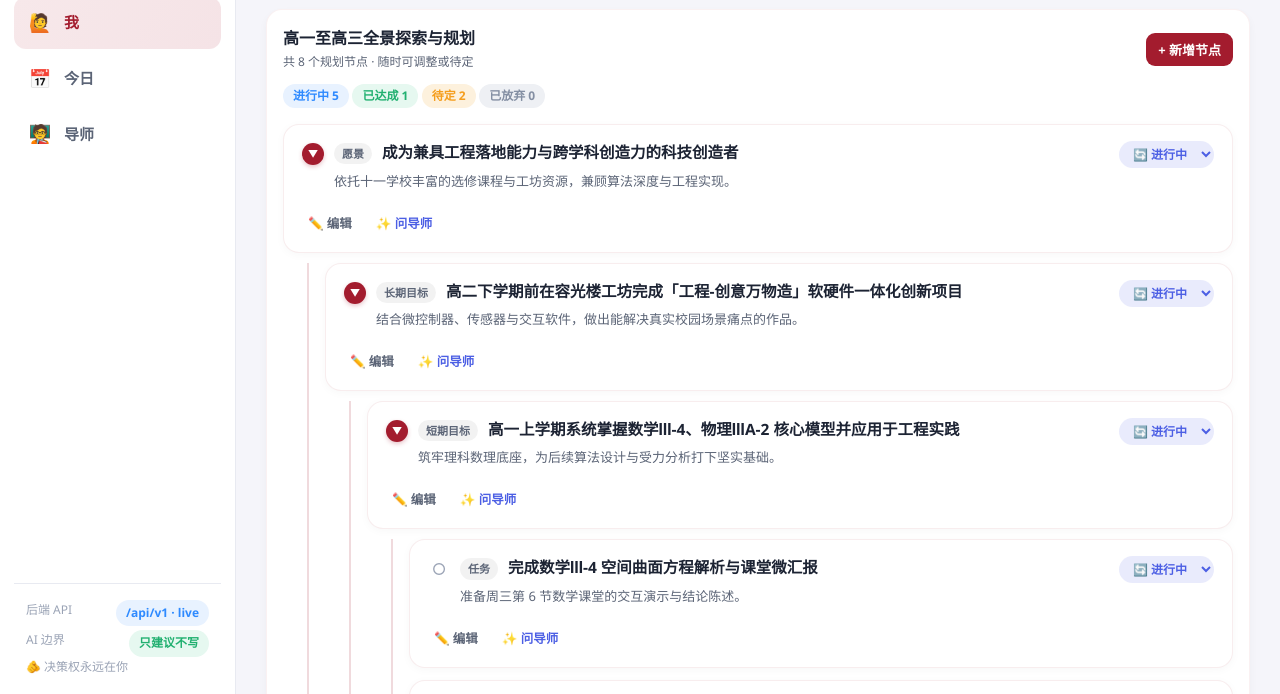
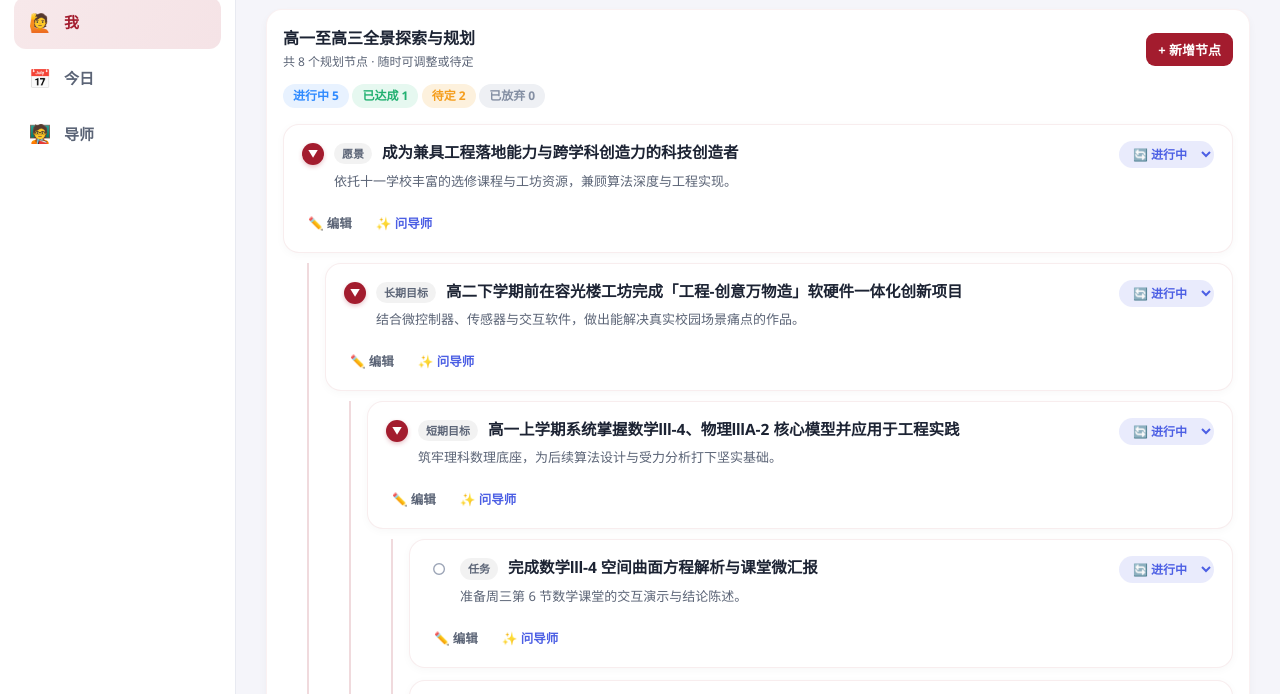
Before and after one commit to bndsljr/260825-Techin-NextGen, a plain HTML site: page apps/web/index.html in a window 1280 px wide. Shown: the part 99-793 px from the top of the page. Drawn offline with Linux system fonts and the light colour scheme.

Commit message:
chore(web): remove development debug footer from sidebar

```diff
--- a/apps/web/index.html
+++ b/apps/web/index.html
@@ -25,8 +25,8 @@
       <li><a href="javascript:void(0)" data-tab="1" class="nav-link"><span class="nav-ico">📅</span><span class="nav-text">今日</span></a></li>
       <li><a href="javascript:void(0)" data-tab="2" class="nav-link"><span class="nav-ico">🧑‍🏫</span><span class="nav-text">导师</span></a></li>
     </ul>
-    <div class="sidebar-foot" id="sidebarFoot"></div>
   </nav>
+
 
   <div class="backdrop" id="backdrop"></div>
 
--- a/apps/web/js/app.js
+++ b/apps/web/js/app.js
@@ -46,11 +46,10 @@
   function renderShell() {
     const d = store.get();
     $("#topbarUser").textContent = d.user.name + " · 高一";
-    $("#sidebarFoot").innerHTML =
-      '<div class="foot-line"><span>后端 API</span><span class="tag primary">' + API.base.replace("https://api.bnds.example.com", "") + " · " + (API.provider === "mock" ? "mock" : "live") + "</span></div>" +
-      '<div class="foot-line"><span>AI 边界</span><span class="tag accent">只建议不写</span></div>' +
-      '<div>🫵 决策权永远在你</div>';
+    const foot = $("#sidebarFoot");
+    if (foot) foot.remove();
     document.querySelectorAll(".nav-link").forEach((a) => {
+
       a.addEventListener("click", () => setTab(parseInt(a.dataset.tab, 10)));
     });
     $("#menuBtn").addEventListener("click", () => { $("#sidebar").classList.add("open"); $("#backdrop").classList.add("show"); });
```
Also changed, not shown: web/index.html (+1 -1 lines), web/js/app.js (+3 -4 lines).
